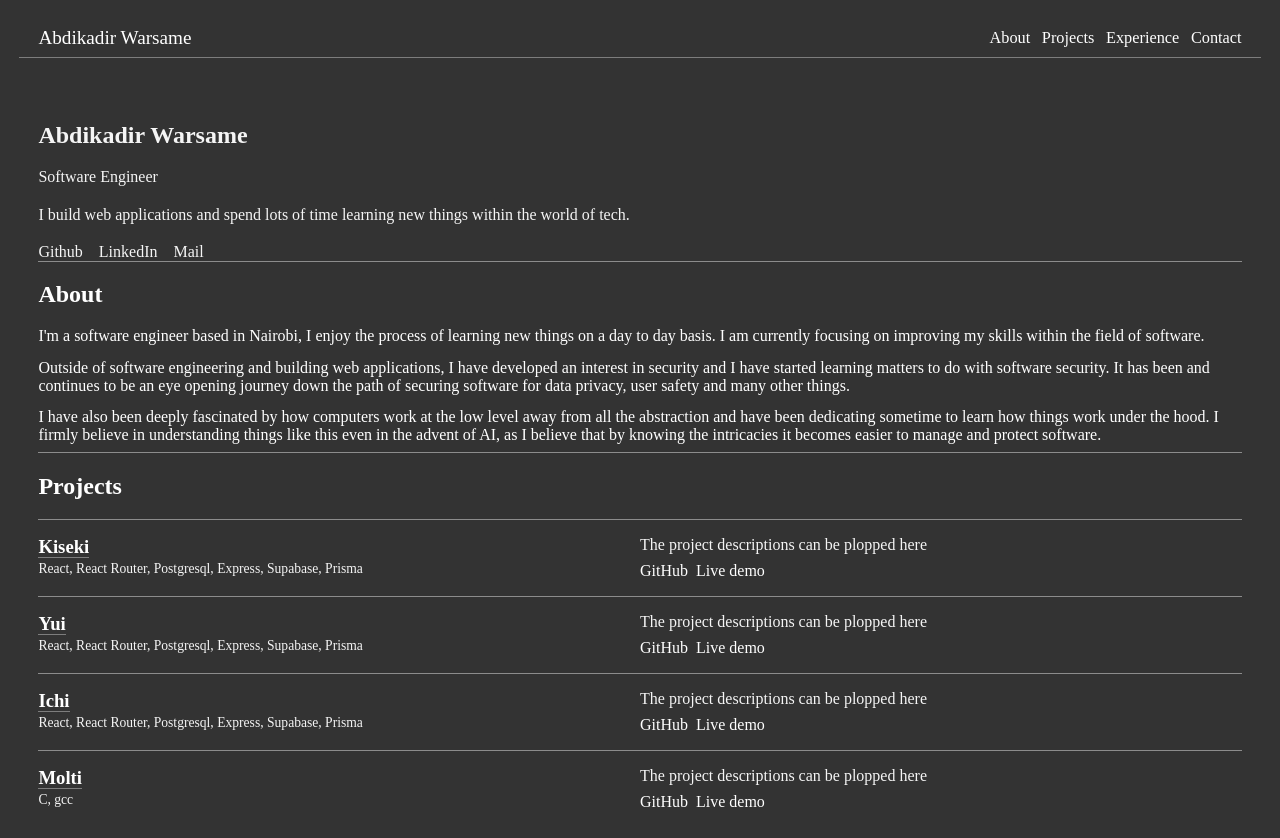
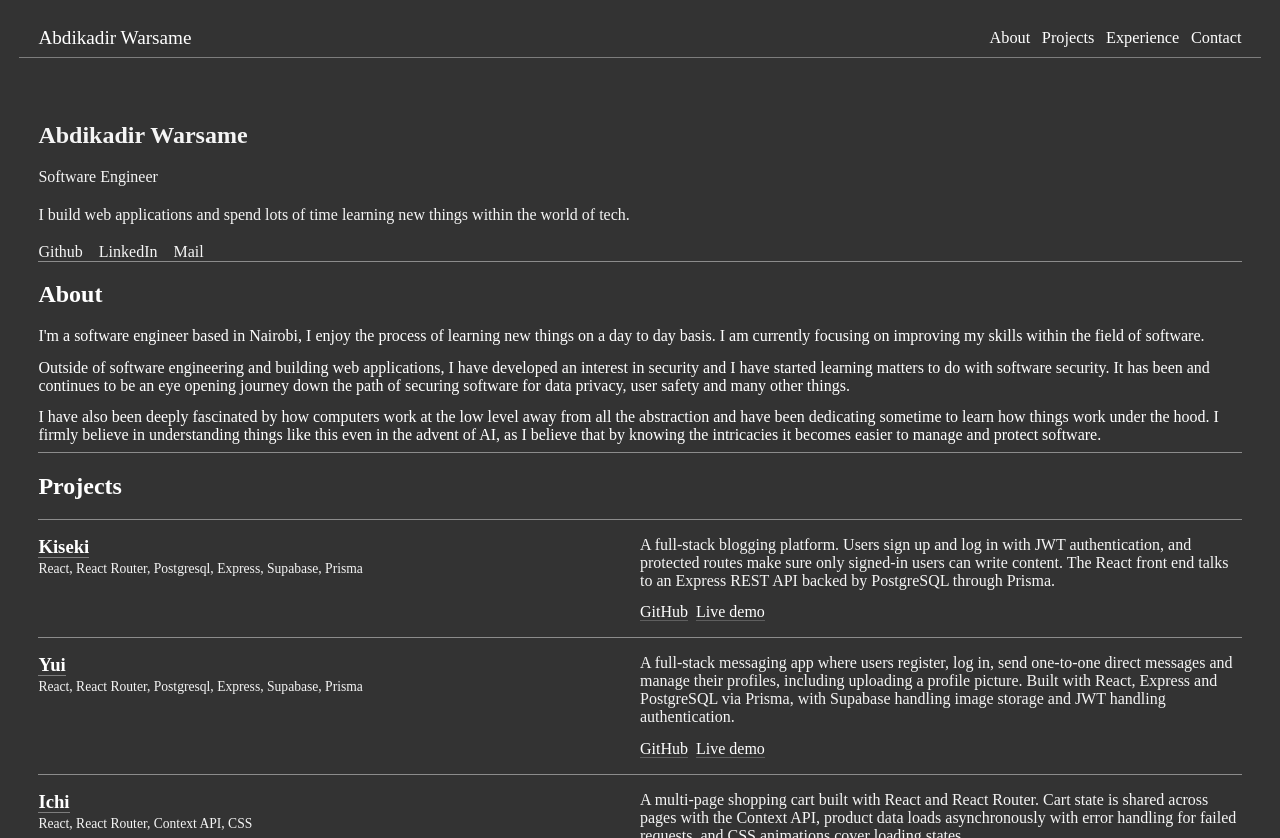
Before and after one commit to sythoniq/portfolio, a React (Vite) app: page / in a window 1280 px wide. Built offline with nearby package versions, Linux system fonts and the light colour scheme.

Commit message:
feat: added project descriptions and cleaned up abit

```diff
--- a/src/components/main/projects/Projects.jsx
+++ b/src/components/main/projects/Projects.jsx
@@ -12,27 +12,27 @@ export default function Projects() {
 					liveLink="https://sythoniq.github.io/kiseki/"
 					githubLink="https://github.com/sythoniq/Kiseki"
 					projectMeta="React, React Router, Postgresql, Express, Supabase, Prisma"
-					projectDescription="The project descriptions can be plopped here"
+					projectDescription="A full-stack blogging platform. Users sign up and log in with JWT authentication, and protected routes make sure only signed-in users can write content. The React front end talks to an Express REST API backed by PostgreSQL through Prisma."
 				/>
 				<Card
 					projectTitle="Yui"
 					liveLink="https://sythoniq.github.io/yui/"
 					githubLink="https://github.com/sythoniq/Yui"
 					projectMeta="React, React Router, Postgresql, Express, Supabase, Prisma"
-					projectDescription="The project descriptions can be plopped here"
+					projectDescription="A full-stack messaging app where users register, log in, send one-to-one direct messages and manage their profiles, including uploading a profile picture. Built with React, Express and PostgreSQL via Prisma, with Supabase handling image storage and JWT handling authentication."
 				/>
 				<Card
 					projectTitle="Ichi"
 					liveLink="https://sythoniq.github.io/ichi/"
 					githubLink="https://github.com/sythoniq/Ichi"
-					projectMeta="React, React Router, Postgresql, Express, Supabase, Prisma"
-					projectDescription="The project descriptions can be plopped here"
+					projectMeta="React, React Router, Context API, CSS"
+					projectDescription="A multi-page shopping cart built with React and React Router. Cart state is shared across pages with the Context API, product data loads asynchronously with error handling for failed requests, and CSS animations cover loading states."
 				/>
 				<Card
 					projectTitle="Molti"
 					githubLink="https://github.com/sythoniq/molti"
 					projectMeta="C, gcc"
-					projectDescription="The project descriptions can be plopped here"
+					projectDescription="Though still a work in progress. A stack-based virtual machine and interpreter written in C, built while working through Crafting Interpreters. It runs a small language with functions, variables and arithmetic. The long-term goal is a visual front end that shows the stack changing as code runs, to make memory allocation easier to understand."
 				/>
 			</main>
 		</section>
--- a/src/components/main/projects/card/card.module.css
+++ b/src/components/main/projects/card/card.module.css
@@ -34,7 +34,11 @@
 .projectBody {
 	display: flex;
 	flex-direction: column;
-	gap: .5em;
+	gap: .85em;
+}
+
+.projectBody p {
+	font-weight: 300;
 }
 
 .projectLinks {
@@ -44,6 +48,11 @@
 
 .projectLinks li {
 	list-style: none;
+	font-weight: 300;
+}
+
+.projectLinks li a {
+	border-bottom: 1px solid rgba(200, 200, 200, 0.3);
 }
 
 .projectLinks a:visited {
--- a/src/components/main/projects/projects.module.css
+++ b/src/components/main/projects/projects.module.css
@@ -2,6 +2,7 @@
 	display: flex;
 	flex-direction: column;
 	gap: 1.2em;
+	border-bottom: 1px solid rgba(200, 200, 200, 0.6);
 }
 
 .projects h2 {
```
